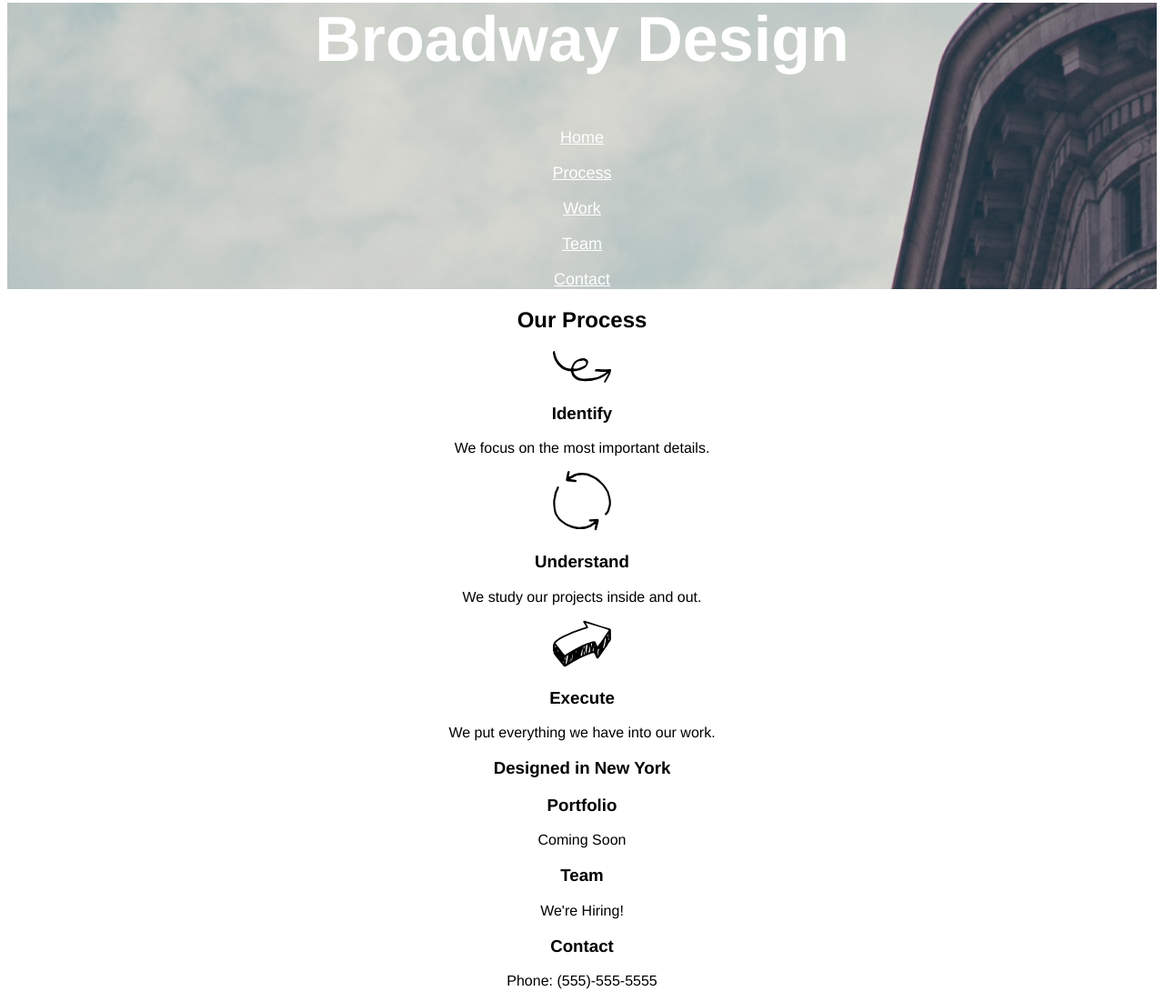
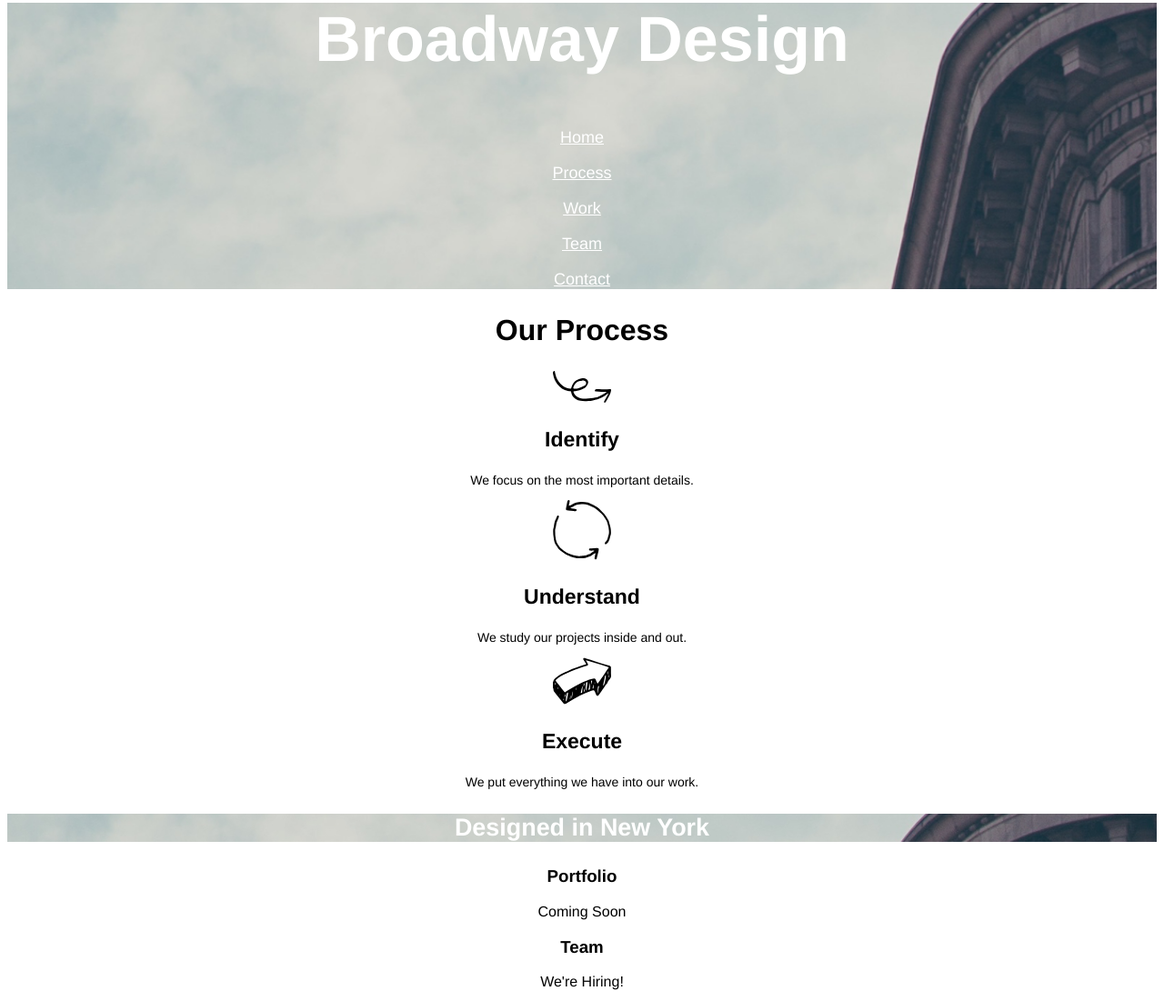
Before and after one commit to Emmadeane/broadway, a plain HTML site: page index.html in a window 1280 px wide. Shown: the part 55-1156 px from the top of the page at 91% size. Drawn offline with Linux system fonts and the light colour scheme.

Commit message:
Process section and designed section complete.

```diff
--- a/index.html
+++ b/index.html
@@ -36,7 +36,10 @@
       <h3>Execute</h3>
       <p>We put everything we have into our work.</p>
 
-      <h3><span class="designed">Designed in New York</span></h3>
+    </section>
+
+    <section class="designed">
+        <h3>Designed in New York</h3>
     </section>
 
     <!--company information-->
--- a/resources/css/style.css
+++ b/resources/css/style.css
@@ -19,3 +19,28 @@ h1 {
   font-size: 18px;
   color: white;
 }
+
+.process h2 {
+  font-size: 32px;
+  font-weight: bold;
+}
+
+.process h3 {
+  font-size: 23px;
+  font-weight: bold;
+}
+
+.process p {
+  font-size: 14px;
+}
+
+
+.designed {
+  font-size: 23px;
+  font-weight: bold;
+  color: white;
+  background-image: url("../../resources/images/the-flatiron-building.png");
+  background-size: auto;
+  background-repeat: no-repeat;
+
+}
```
